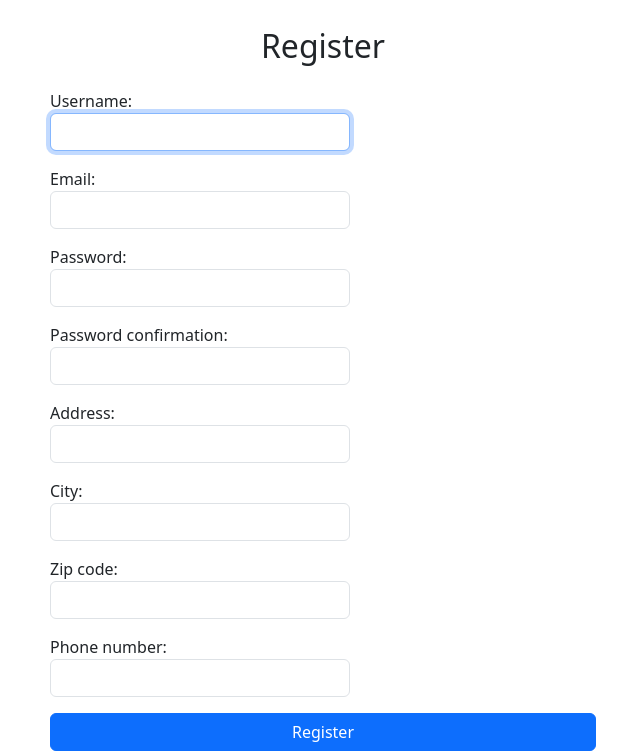
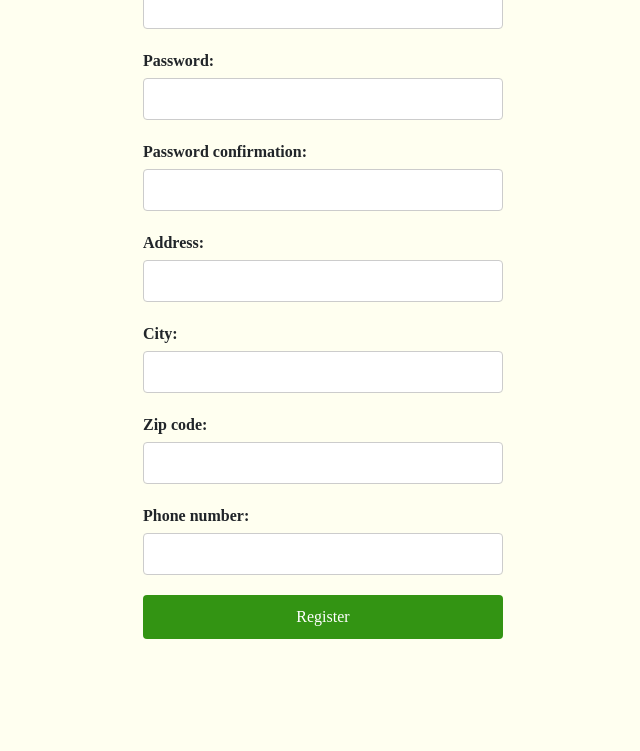
Before and after one commit to poojasaji1/HackGT_5, a Django app: page /register/ in a window 1280 px wide; the page is wider, and only the part inside the window is pictured. Shown: the part 347-1098 px from the top of that part, without its empty margins (317-957 px from the left). After the commit the page ends 986 px from the top of that part, so only its background shows below. Run offline with Django 5.2, Linux system fonts and the light colour scheme.

Commit message:
Finished UI changes

```diff
--- a/HackGT_5/settings.py
+++ b/HackGT_5/settings.py
@@ -145,3 +145,7 @@ STATIC_URL = "static/"
 # https://docs.djangoproject.com/en/5.1/ref/settings/#default-auto-field
 
 DEFAULT_AUTO_FIELD = "django.db.models.BigAutoField"
+import os
+
+MEDIA_URL = '/media/'
+MEDIA_ROOT = os.path.join(BASE_DIR, 'media')
--- a/HackGT_5/urls.py
+++ b/HackGT_5/urls.py
@@ -16,8 +16,12 @@ Including another URLconf
 """
 from django.contrib import admin
 from django.urls import path, include
-
+from django.conf import settings
+from django.conf.urls.static import static
 urlpatterns = [
     path('admin/', admin.site.urls),
     path('', include('Leaf.urls')),  # Include app URLs
 ]
+
+if settings.DEBUG:
+    urlpatterns += static(settings.MEDIA_URL, document_root=settings.MEDIA_ROOT)
--- a/Leaf/templates/Leaf/base.html
+++ b/Leaf/templates/Leaf/base.html
@@ -55,6 +56,30 @@
         .dropdown-menu {
             margin-top: 0; /* Ensure the dropdown appears right below the item */
         }
+        .navbar-icon {
+            width: 30px;
+            height: 30px;
+        }
+        .brand-text {
+            color: rgb(101, 67, 33); /* This is a shade of brown (SaddleBrown) */
+        }
+        .navbar-icon {
+            width: 30px; /* Adjust as needed */
+            height: 30px; /* Adjust as needed */
+            margin-right: 5px; /* Adds some space between the icon and text */
+        }
+        .btn-custom-green {
+            color: #4F7942;
+            border-color: #4F7942;
+            background-color: transparent;
+        }
+
+        .btn-custom-green:hover {
+            color: white;
+            background-color: #4F7942;
+            border-color: #4F7942;
+        }
+
     </style>
 </head>
 <body>
@@ -100,7 +125,7 @@
         <!-- Search Bar -->
         <form class="d-flex search-bar" role="search" method="GET" action="{% url 'browse_products' %}">
             <input class="form-control me-2" type="search" placeholder="Search products" aria-label="Search" name="q">
-            <button class="btn btn-outline-success" type="submit">Search</button>
+            <button class="btn btn-custom-green" type="submit">Search</button>
         </form>
 
         <!-- Navbar Links -->
@@ -125,8 +146,13 @@
                         <li><a class="dropdown-item" href="{% url 'add_product' %}">Add Product</a></li>
                     </ul>
                 </li>
+                <li class="nav-item"><a class="nav-link" href="{% url 'register' %}">Register</a></li>
+
 
                 <li class="nav-item"><a class="nav-link" href="{% url 'login' %}">Login</a></li>
+                 <li class="nav-item"><a class="nav-link" href="{% url 'about' %}">About</a></li>
+                <li class="nav-item"><a class="nav-link" href="{% url 'contact' %}">Contact</a></li>
+
             </ul>
         </div>
     </div>
--- a/Leaf/templates/Leaf/register.html
+++ b/Leaf/templates/Leaf/register.html
@@ -1,8 +1,65 @@
-{%  extends 'Leaf/base.html' %}
+{% extends 'Leaf/base.html' %}
 {% block content %}
-<div class="row justify-content-center mt-5">
-    <div class="col-md-6">
-        <h2 class="text-center mb-4">Register</h2>
+<style>
+    body {
+        background-color: ivory;
+        font-family: 'Patrician', serif;
+    }
+    .register-container {
+        max-width: 400px;
+        margin: 40px auto;
+        padding: 20px;
+    }
+    h2 {
+        text-align: center;
+        margin-bottom: 30px;
+        font-size: 2.5rem;
+    }
+    .form-group {
+        margin-bottom: 20px;
+    }
+    .form-group label {
+        display: block;
+        margin-bottom: 5px;
+        font-weight: bold;
+    }
+    .form-group input {
+        width: 100%;
+        padding: 8px;
+        border: 1px solid #ccc;
+        border-radius: 4px;
+        font-size: 16px;
+    }
+    .btn-custom-green {
+        background-color: rgb(51, 148, 19);
+        border: none;
+        color: white;
+        padding: 10px 20px;
+        font-size: 16px;
+        border-radius: 4px;
+        cursor: pointer;
+        width: 100%;
+    }
+    .btn-custom-green:hover {
+        background-color: rgb(45, 130, 17);
+    }
+</style>
+
+<div class="register-container">
+    <h2>Register</h2>
+
+    <form method="POST">
+        {% csrf_token %}
+        {% for field in form %}
+            <div class="form-group">
+                {{ field.label_tag }}
+                {{ field }}
+            </div>
+        {% endfor %}
+        <div class="form-group">
+            <button type="submit" class="btn-custom-green">Register</button>
+        </div>
+    </form>
 
     <!-- Display form errors -->
     {% if form.errors %}
@@ -14,45 +71,5 @@
             </ul>
         </div>
     {% endif %}
-
-        <form method="POST">
-            {% csrf_token %}
-            <div class="mb-3">
-                {{ form.username.label_tag }}
-                {{ form.username }}
-            </div>
-            <div class="mb-3">
-                {{ form.email.label_tag }}
-                {{ form.email }}
-            </div>
-            <div class="mb-3">
-                {{ form.password1.label_tag }}
-                {{ form.password1 }}
-            </div>
-            <div class="mb-3">
-                {{ form.password2.label_tag }}
-                {{ form.password2 }}
-            </div>
-            <div class="mb-3">
-                {{ form.address.label_tag }}
-                {{ form.address }}
-            </div>
-            <div class="mb-3">
-                {{ form.city.label_tag }}
-                {{ form.city }}
-            </div>
-            <div class="mb-3">
-                {{ form.zip_code.label_tag }}
-                {{ form.zip_code }}
-            </div>
-            <div class="mb-3">
-                {{ form.phone_number.label_tag }}
-                {{ form.phone_number }}
-            </div>
-            <div class="d-grid">
-                <button type="submit" class="btn btn-primary">Register</button> <!--TECH DEBT: put css for line below in a css file eventually -->
-            </div>
-        </form>
-    </div>
 </div>
 {% endblock %}
```
Also changed, not shown: other parts of Leaf/templates/Leaf/base.html (+10 -13 lines), Leaf/templates/Leaf/add_product.html (+35 -0 lines), Leaf/templates/Leaf/browse_products.html (+9 -6 lines), Leaf/templates/Leaf/checkout.html (+6 -7 lines), Leaf/templates/Leaf/home.html (+10 -6 lines), Leaf/templates/Leaf/login.html (+16 -1 lines), db.sqlite3, media/products/basket.png (added), media/products/bottle.png (added), media/products/logo.png (added), media/products/shampoo.png (added), media/products/shirt.png (added), media/products/shoe.png (added), media/products/tote.png (added). Lines whose indentation alone changed are shown as unchanged.
